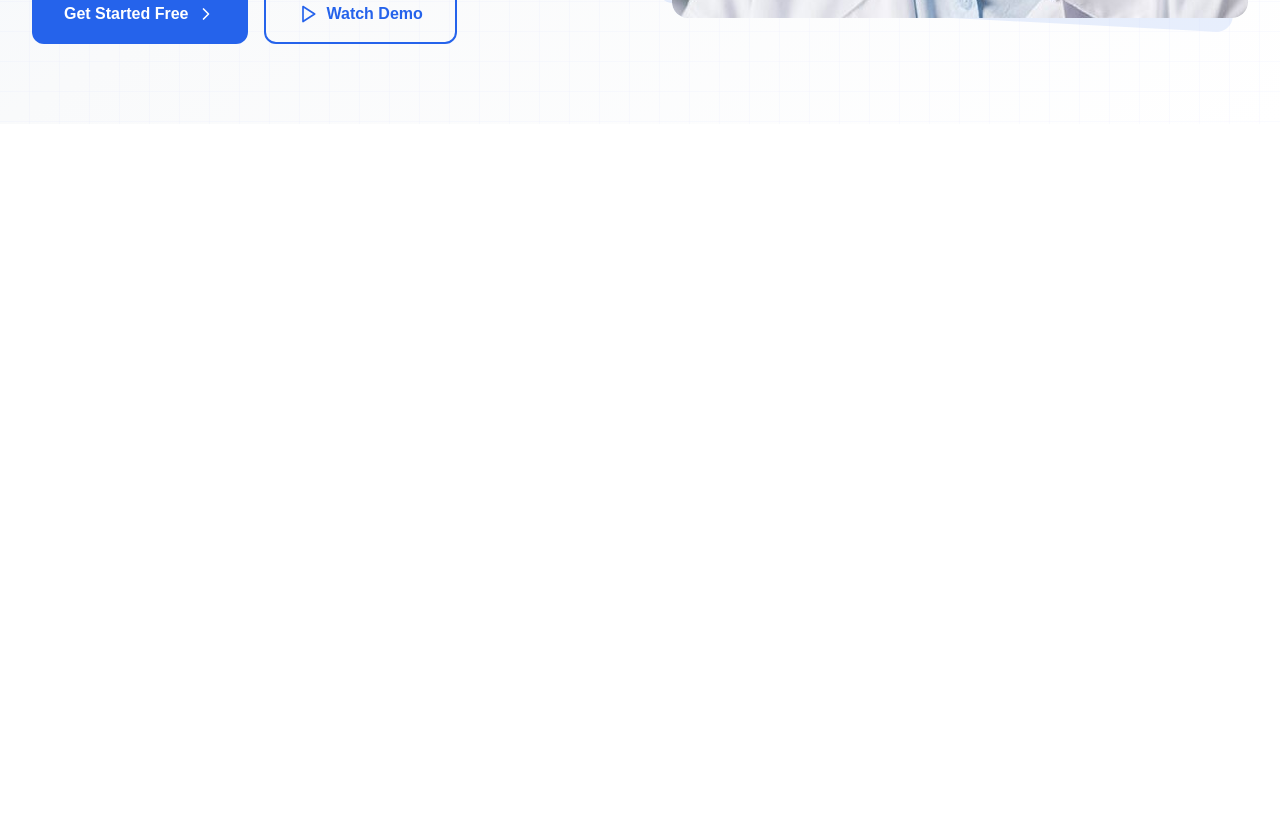
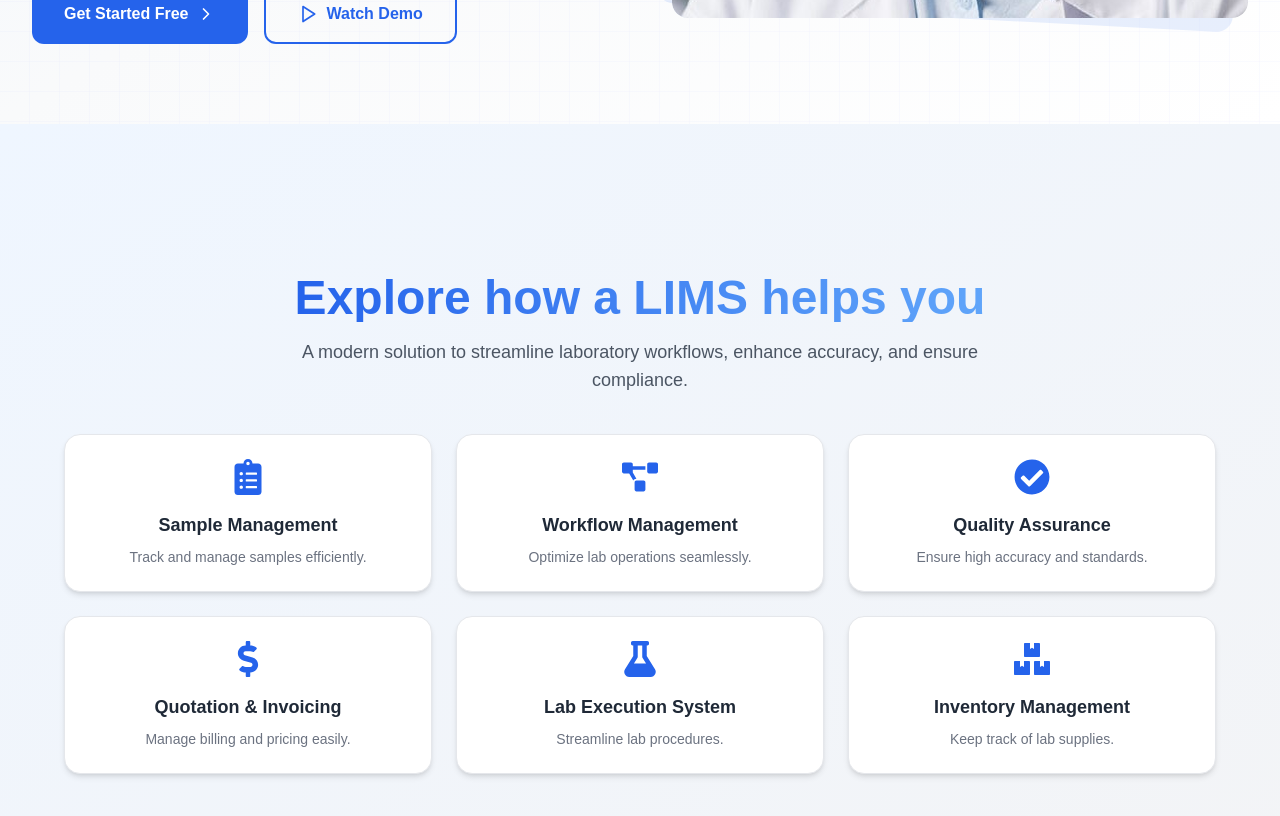
Before and after one commit to namanpunn/Laboratory-Management-System, a Next.js app: page / in a window 1280 px wide. Shown: the part 760-1576 px from the top of the page. Before the commit the page ends 884 px from the top, so only its background shows below. Built offline with nearby package versions, Linux system fonts and the light colour scheme.

Commit message:
exploresection

```diff
--- a/app/page.js
+++ b/app/page.js
@@ -1,8 +1,10 @@
 import Hero from "@/components/Hero";
+import ExploreSection from "@/components/ExploreSection";
 export default function Home() {
   return (
     <div>
       <Hero/>
+      <ExploreSection/>
     </div>
   );
 }
--- /dev/null
+++ b/components/ExploreSection.jsx
@@ -0,0 +1,53 @@
+'use client';
+
+import { motion } from "framer-motion";
+import {
+  FaClipboardList, FaProjectDiagram, FaCheckCircle,
+  FaDollarSign, FaFlask, FaBoxes
+} from "react-icons/fa";
+
+const features = [
+  { icon: <FaClipboardList />, title: "Sample Management", description: "Track and manage samples efficiently." },
+  { icon: <FaProjectDiagram />, title: "Workflow Management", description: "Optimize lab operations seamlessly." },
+  { icon: <FaCheckCircle />, title: "Quality Assurance", description: "Ensure high accuracy and standards." },
+  { icon: <FaDollarSign />, title: "Quotation & Invoicing", description: "Manage billing and pricing easily." },
+  { icon: <FaFlask />, title: "Lab Execution System", description: "Streamline lab procedures." },
+  { icon: <FaBoxes />, title: "Inventory Management", description: "Keep track of lab supplies." },
+];
+
+export default function LimsUI() {
+  return (
+    <div className="flex flex-col items-center justify-center min-h-screen bg-gradient-to-br from-blue-50 to-gray-100 px-6 py-12">
+
+      <motion.h1
+        initial={{ opacity: 0, y: -20 }}
+        animate={{ opacity: 1, y: 0 }}
+        transition={{ duration: 0.6 }}
+        className="text-4xl md:text-5xl font-bold text-gray-900 text-center bg-clip-text text-transparent bg-gradient-to-r from-blue-600 to-blue-400"
+      >
+        Explore how a LIMS helps you
+      </motion.h1>
+
+      <p className="text-gray-600 text-lg mt-4 text-center max-w-3xl">
+        A modern solution to streamline laboratory workflows, enhance accuracy, and ensure compliance.
+      </p>
+
+      <div className="mt-10 grid grid-cols-1 md:grid-cols-2 lg:grid-cols-3 gap-6 w-full max-w-6xl">
+        {features.map((item, index) => (
+          <motion.div
+            key={index}
+            initial={{ opacity: 0, y: 20 }}
+            animate={{ opacity: 1, y: 0 }}
+            transition={{ duration: 0.5, delay: index * 0.1 }}
+            className="flex flex-col items-center p-6 bg-white rounded-2xl shadow-md border border-gray-200 hover:shadow-2xl transition-all duration-300"
+          >
+            <span className="text-blue-600 text-4xl">{item.icon}</span>
+            <h3 className="font-semibold text-gray-800 text-lg mt-4">{item.title}</h3>
+            <p className="text-gray-500 text-sm text-center mt-2">{item.description}</p>
+          </motion.div>
+        ))}
+      </div>
+
+    </div>
+  );
+}
--- a/package.json
+++ b/package.json
@@ -9,10 +9,12 @@
     "lint": "next lint"
   },
   "dependencies": {
+    "framer-motion": "^12.4.3",
     "lucide-react": "^0.475.0",
     "next": "15.1.7",
     "react": "^19.0.0",
-    "react-dom": "^19.0.0"
+    "react-dom": "^19.0.0",
+    "react-icons": "^5.4.0"
   },
   "devDependencies": {
     "@eslint/eslintrc": "^3",
```
Also changed, not shown: components/Navbar.jsx (+21 -21 lines), public/images/hero-girl.webp (deleted), 1 other file (tests, documents, lock files or other folders).
